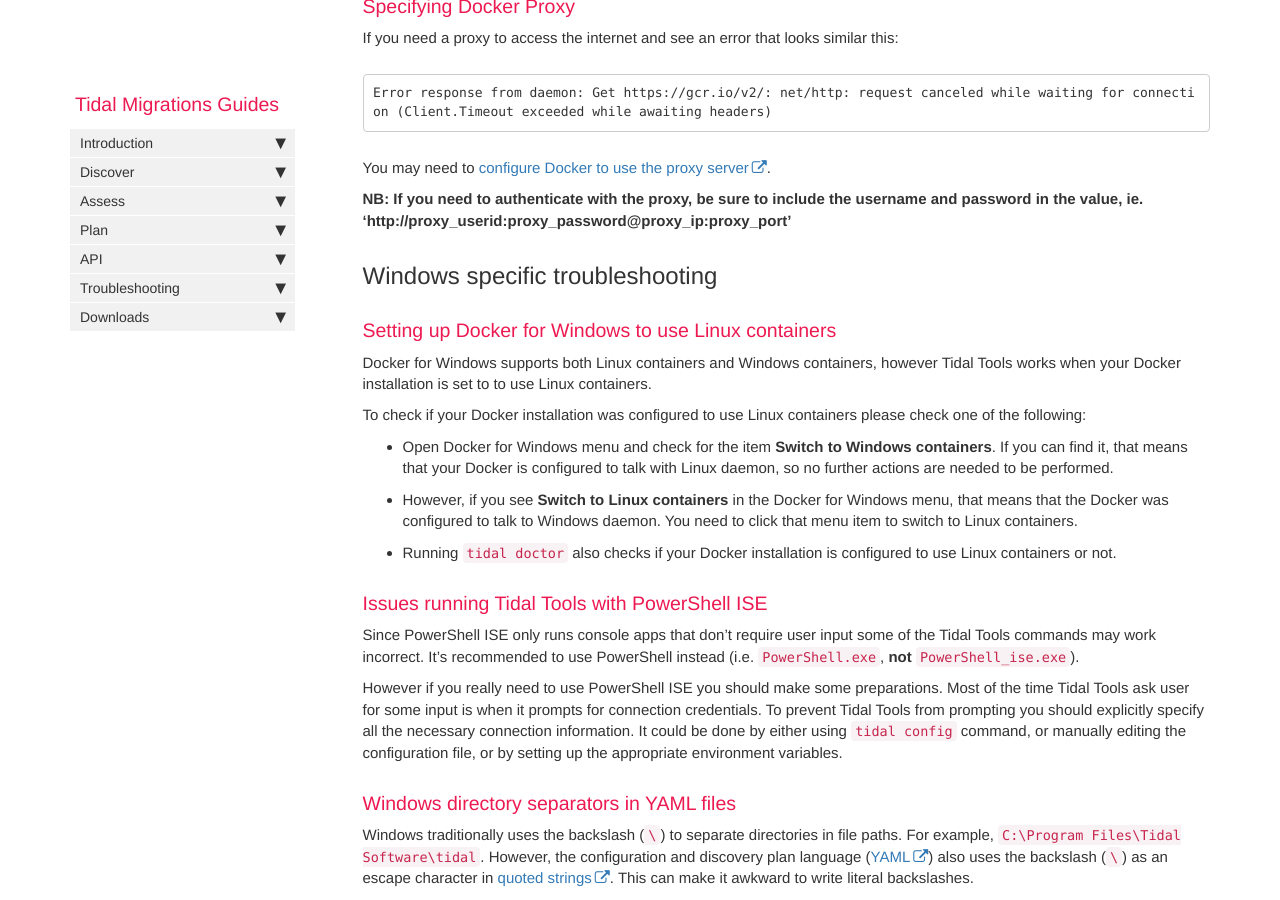
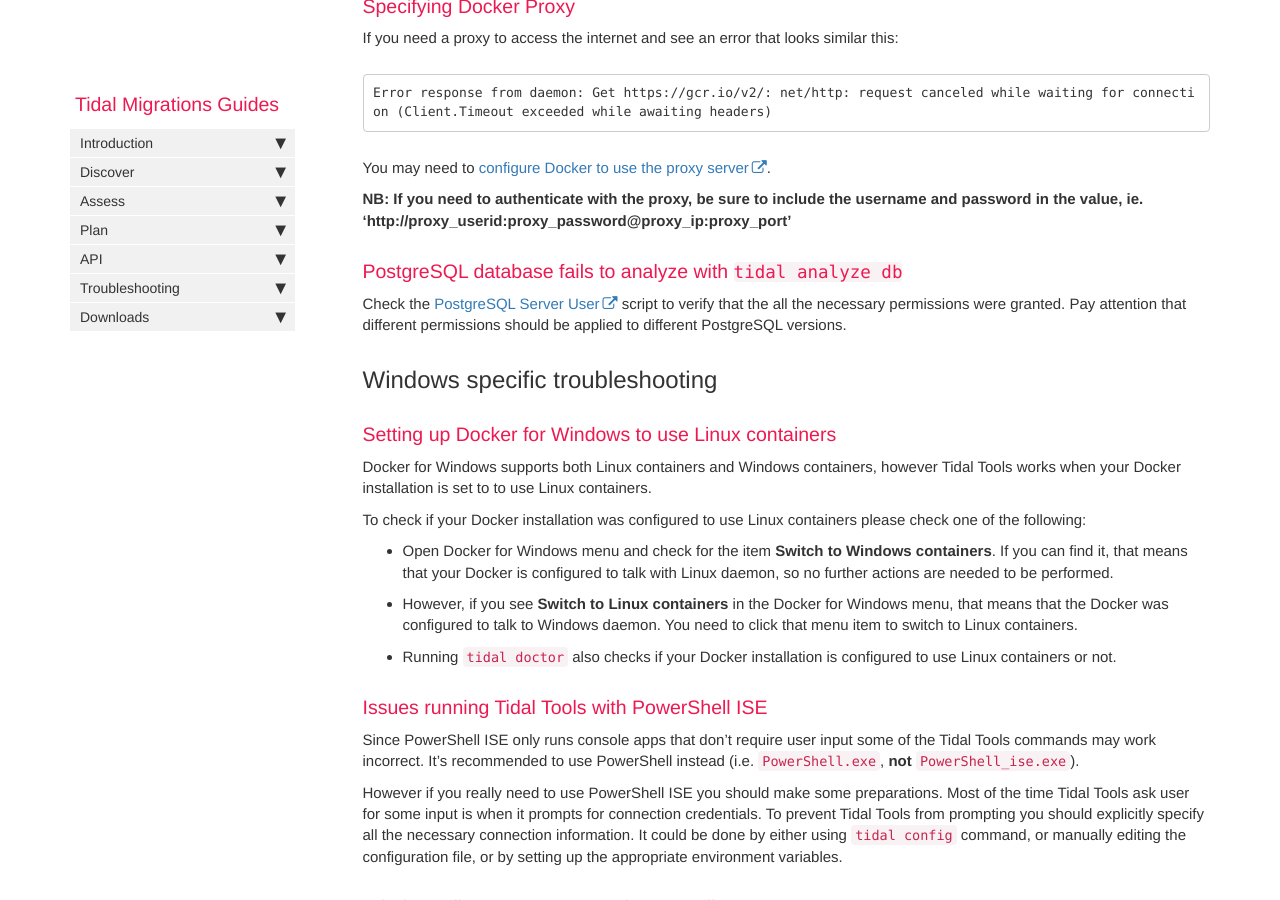
Before and after one commit to tidalmigrations/tidalmigrations.github.io, a Jekyll site: the page built from pages/tidal tools/troubleshooting.md, in a window 1280 px wide and 900 px high, scrolled down 3138 px. Built offline with Jekyll 4.4.1, drawn with Linux system fonts in a browser that asks for light colours; nearby versions of some CDN libraries; comment, search, counter and statistics services are not loaded; some of the changed text lies outside the part shown.

Commit message:
Move section to General Troubleshooting

```diff
--- a/pages/tidal tools/troubleshooting.md
+++ b/pages/tidal tools/troubleshooting.md
@@ -152,6 +152,13 @@ You may need to [configure Docker to use the proxy server](https://docs.docker.c
 
 **NB: If you need to authenticate with the proxy, be sure to include the username and password in the value, ie. 'http://proxy_userid:proxy_password@proxy_ip:proxy_port'**
 
+### PostgreSQL database fails to analyze with `tidal analyze db` {#postgres}
+
+Check the [PostgreSQL Server
+User](https://guides.tidalmg.com/analyze-database.html#postgresql-server-user)
+script to verify that the all the necessary permissions were granted. Pay
+attention that different permissions should be applied to different PostgreSQL
+versions.
 
 
 ## Windows specific troubleshooting {#windows}
```
Also changed, not shown: other parts of pages/tidal tools/troubleshooting.md (+0 -8 lines).
